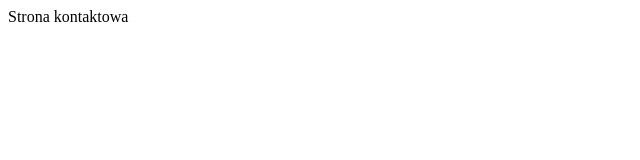
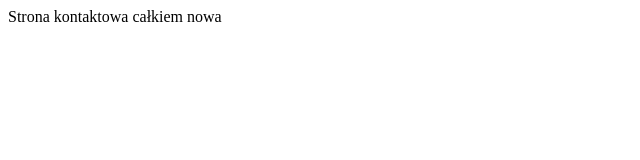
Before and after one commit to zbyszekkrelowski/splitmate, a plain HTML site: page contact.html in a window 1280 px wide. Shown: the whole page, without its empty margins (0-640 px from the left). Drawn offline with Linux system fonts and the light colour scheme.

Commit message:
Zmieniony contact.html

```diff
--- a/contact.html
+++ b/contact.html
@@ -7,5 +7,6 @@
 </head>
 <body>
    Strona kontaktowa
+   całkiem nowa
 </body>
 </html>
```
